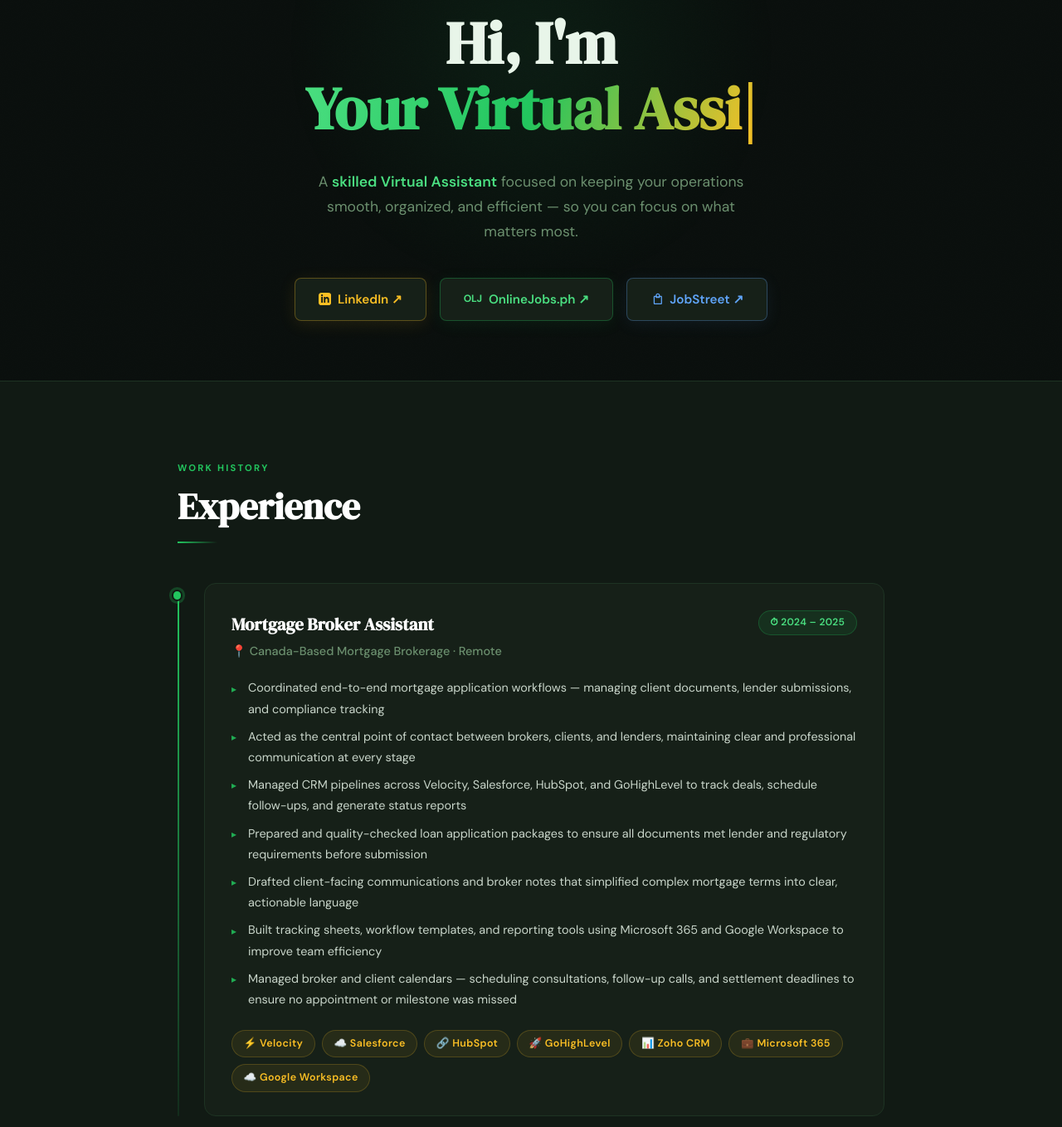
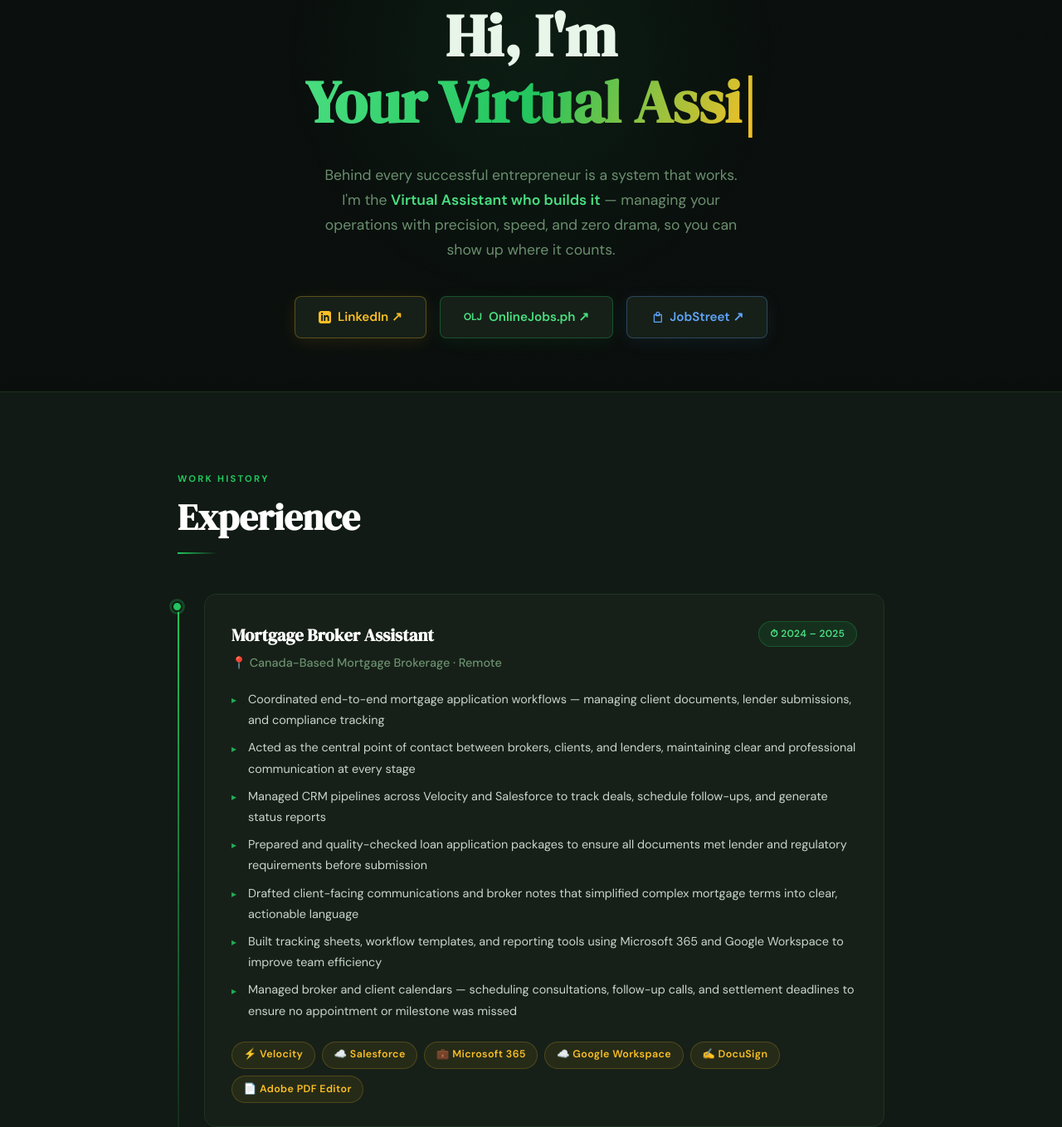
Before and after one commit to lourdekian/balatbat-ncp3106, a plain HTML site: page index.html in a window 1280 px wide. Shown: the part 341-1700 px from the top of the page at 83% size. Drawn offline with nearby package versions, Linux system fonts and the light colour scheme.

Commit message:
Update descriptions and content in index.html

```diff
--- a/index.html
+++ b/index.html
@@ -4,10 +4,10 @@
   <meta charset="UTF-8" />
   <meta name="viewport" content="width=device-width, initial-scale=1" />
   <title>Kobe Christian Balatbat | Virtual Assistant</title>
-  <meta name="description" content="Kobe Christian Balatbat - Skilled Virtual Assistant & Support Specialist | Expert Email Management | Detail-Oriented Professional." />
+  <meta name="description" content="Kobe Christian Balatbat - Virtual Assistant who builds systems that work — managing operations with precision, speed, and zero drama so you can show up where it counts." />
   <meta name="keywords" content="Virtual Assistant, Email Management, Administrative Support, Kobe Christian Balatbat, VA, Remote Assistant" />
-  <meta property="og:title" content="Kobe Christian Balatbat | Skilled Virtual Assistant" />
-  <meta property="og:description" content="Skilled Virtual Assistant & Support | Communication | Detail Oriented - Your productivity partner!" />
+  <meta property="og:title" content="Kobe Christian Balatbat | Virtual Assistant" />
+  <meta property="og:description" content="Behind every successful entrepreneur is a system that works. I'm the Virtual Assistant who builds it — precision, speed, and zero drama." />
   <meta property="og:type" content="website" />
 
   <link rel="preconnect" href="https://fonts.googleapis.com" />
@@ -463,8 +463,9 @@
       </h1>
 
       <p class="hero-sub">
-        A <strong>skilled Virtual Assistant</strong> focused on keeping your operations
-        smooth, organized, and efficient — so you can focus on what matters most.
+        Behind every successful entrepreneur is a system that works.
+        I'm the <strong>Virtual Assistant who builds it</strong> — managing your operations
+        with precision, speed, and zero drama, so you can show up where it counts.
       </p>
 
       <div class="cta-row">
@@ -502,7 +503,7 @@
               <ul class="exp-bullets">
                 <li>Coordinated end-to-end mortgage application workflows — managing client documents, lender submissions, and compliance tracking</li>
                 <li>Acted as the central point of contact between brokers, clients, and lenders, maintaining clear and professional communication at every stage</li>
-                <li>Managed CRM pipelines across Velocity, Salesforce, HubSpot, and GoHighLevel to track deals, schedule follow-ups, and generate status reports</li>
+                <li>Managed CRM pipelines across Velocity and Salesforce to track deals, schedule follow-ups, and generate status reports</li>
                 <li>Prepared and quality-checked loan application packages to ensure all documents met lender and regulatory requirements before submission</li>
                 <li>Drafted client-facing communications and broker notes that simplified complex mortgage terms into clear, actionable language</li>
                 <li>Built tracking sheets, workflow templates, and reporting tools using Microsoft 365 and Google Workspace to improve team efficiency</li>
@@ -511,11 +512,10 @@
               <div class="exp-tools">
                 <span class="exp-tool">⚡ Velocity</span>
                 <span class="exp-tool">☁️ Salesforce</span>
-                <span class="exp-tool">🔗 HubSpot</span>
-                <span class="exp-tool">🚀 GoHighLevel</span>
-                <span class="exp-tool">📊 Zoho CRM</span>
                 <span class="exp-tool">💼 Microsoft 365</span>
                 <span class="exp-tool">☁️ Google Workspace</span>
+                <span class="exp-tool">✍️ DocuSign</span>
+                <span class="exp-tool">📄 Adobe PDF Editor</span>
               </div>
             </div>
           </div>
@@ -599,13 +599,14 @@
           <span class="skill-tag">HubSpot</span>
           <span class="skill-tag">GoHighLevel</span>
           <span class="skill-tag">Zoho CRM</span>
+          <span class="skill-tag">AOL</span>
+          <span class="skill-tag">MyCRM</span>
+          <span class="skill-tag">Xero</span>
           <span class="skill-tag">Canva</span>
           <span class="skill-tag">ChatGPT / AI Tools</span>
           <span class="skill-tag">Java</span>
           <span class="skill-tag">Python</span>
           <span class="skill-tag">JavaScript</span>
-          <span class="skill-tag">Data Entry</span>
-          <span class="skill-tag">File Organization</span>
         </div>
       </div>
     </section>
```
